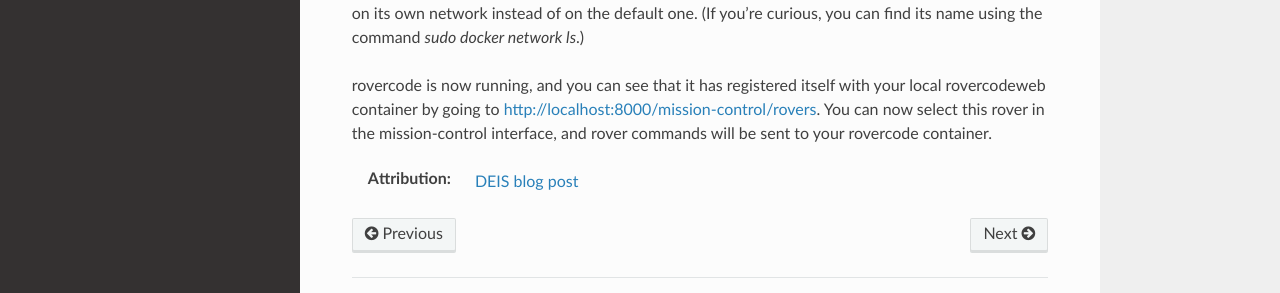
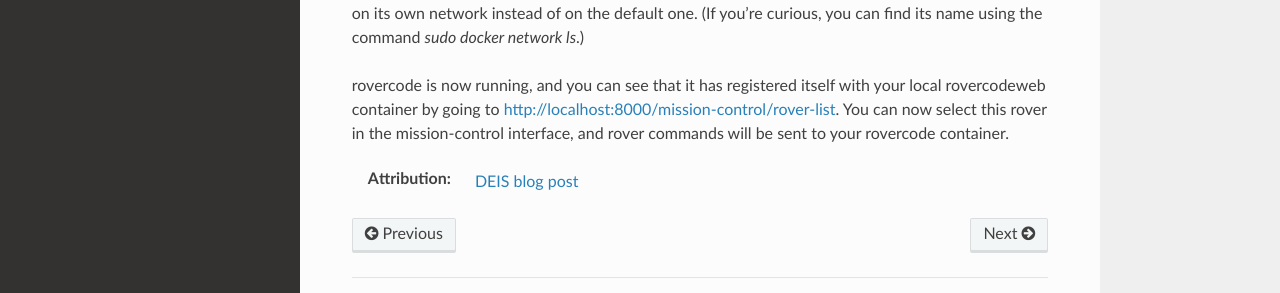
Before and after one commit to rovercode/rovercode-web, a Sphinx documentation site: the page built from docs/detailed-usage.rst, in a window 1280 px wide and 900 px high, scrolled down 780 px. Shown: the part 517-810 px from the top of the window. Built offline with Sphinx 7.4.7 and the Read the Docs theme 2.0.0, drawn with Linux system fonts in a browser that asks for light colours; some of the changed lines change nothing that is shown.

Commit message:
Fix documentation link

```diff
--- a/docs/detailed-usage.rst
+++ b/docs/detailed-usage.rst
@@ -63,7 +63,7 @@ its name using the command `sudo docker network ls`.)
 
 rovercode is now running, and you can see that it has registered itself with
 your local rovercodeweb container by going to
-http://localhost:8000/mission-control/rovers. You can now select this rover
+http://localhost:8000/mission-control/rover-list. You can now select this rover
 in the mission-control interface, and rover commands will be sent to your
 rovercode container.
 
```
